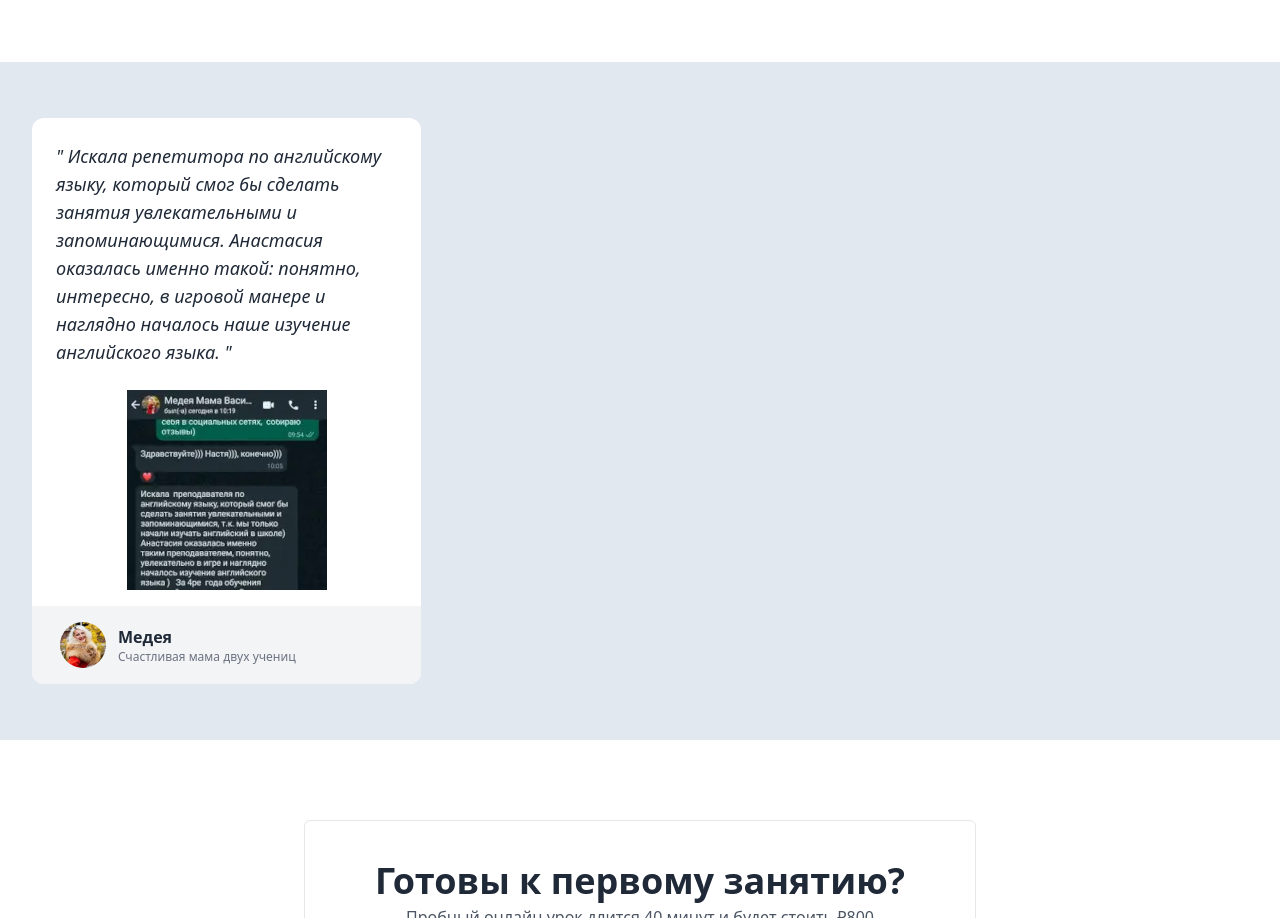
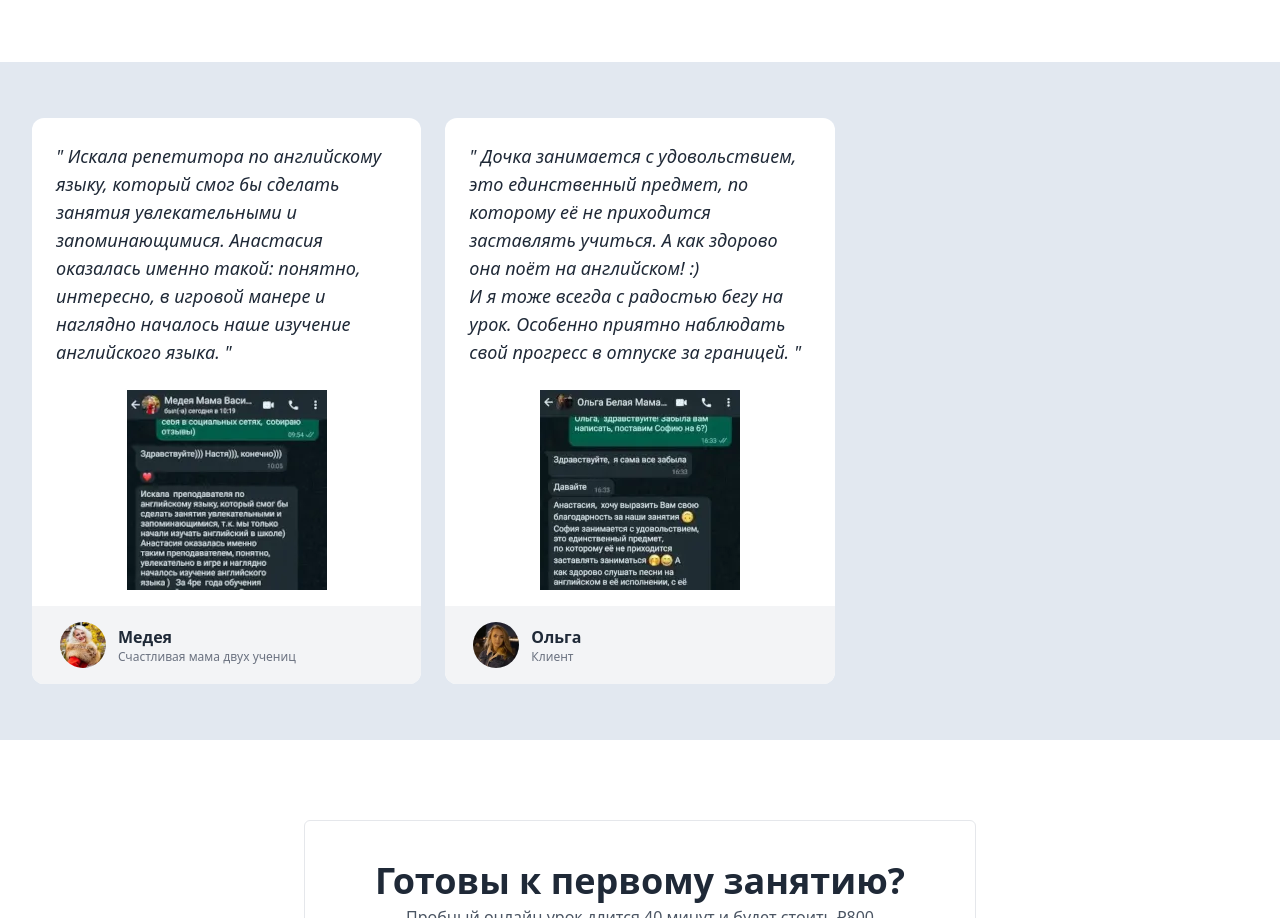
Before and after one commit to yuraigle/orlovauk, a website built with webpack: page src/index.html in a window 1280 px wide. Shown: the part 1703-2621 px from the top of the page. Built offline with nearby package versions, Linux system fonts and the light colour scheme.

Commit message:
comment#2

```diff
--- a/src/partials/section30_testimonials.html
+++ b/src/partials/section30_testimonials.html
@@ -18,7 +18,10 @@
                         </div>
 
                         <a href="./img/screen1.webp" data-fslightbox="lightbox1">
-                            <img src="./img/screen1_s.webp" alt="Отзыв о работе" class="mx-auto mb-4"/>
+                            <img srcset="./img/screen1_s1.webp 1x, ./img/screen1_s2.webp 2x"
+                                class="mx-auto max-w-[200px] mb-4"
+                                alt="Отзыв о работе"
+                            />
                         </a>
 
                         <div class="p-4 bg-gray-100 rounded-b-xl md:px-7 dark:bg-slate-700">
@@ -42,6 +45,50 @@
                 </div>
                 <!-- /client -->
 
+                <!-- client -->
+                <div class="flex h-auto">
+                    <div class="flex flex-col bg-white rounded-xl dark:bg-slate-900">
+                        <div class="flex-auto p-4 md:p-6">
+                            <p class="text-base italic md:text-lg text-gray-800 dark:text-gray-200">
+                                "
+                                Дочка занимается с удовольствием, это единственный предмет,
+                                по которому её не приходится заставлять учиться.
+                                А как здорово она поёт на английском! :)
+                                <br/>
+                                И я тоже всегда с радостью бегу на урок. Особенно приятно наблюдать
+                                свой прогресс в отпуске за границей.
+                                "
+                            </p>
+                        </div>
+
+                        <a href="./img/screen2.webp" data-fslightbox="lightbox1">
+                            <img srcset="./img/screen2_s1.webp 1x, ./img/screen2_s2.webp 2x"
+                                class="mx-auto max-w-[200px] mb-4"
+                                alt="Отзыв о работе"
+                            />
+                        </a>
+
+                        <div class="p-4 bg-gray-100 rounded-b-xl md:px-7 dark:bg-slate-700">
+                            <div class="flex items-center">
+                                <div class="flex-shrink-0">
+                                    <img class="h-8 w-8 rounded-full sm:h-[2.875rem] sm:w-[2.875rem]"
+                                        src="./img/ava2.webp" alt="Клиент">
+                                </div>
+
+                                <div class="grow ms-3">
+                                    <p class="text-sm sm:text-base font-semibold text-gray-800 dark:text-gray-200">
+                                        Ольга
+                                    </p>
+                                    <p class="text-xs text-gray-500 dark:text-gray-400">
+                                        Клиент
+                                    </p>
+                                </div>
+                            </div>
+                        </div>
+                    </div>
+                </div>
+                <!-- /client -->
+
             </div>
         </div>
     </div>
```
Also changed, not shown: src/img/ava2.webp (added), src/img/screen1_s1.webp (renamed from src/img/screen1_s.webp), src/img/screen1_s2.webp (added), src/img/screen2.webp (added), src/img/screen2_s1.webp (added), src/img/screen2_s2.webp (added).
